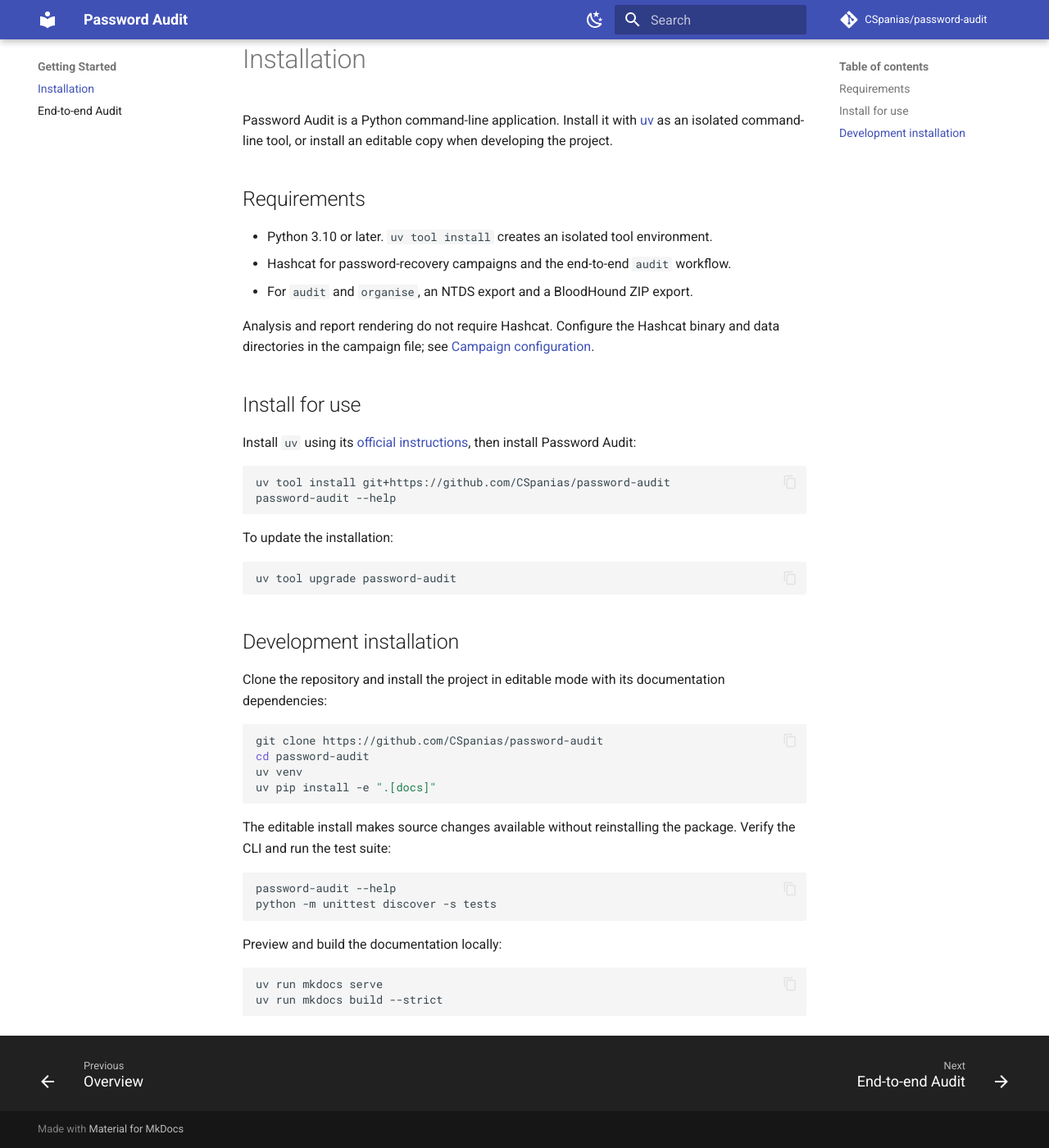
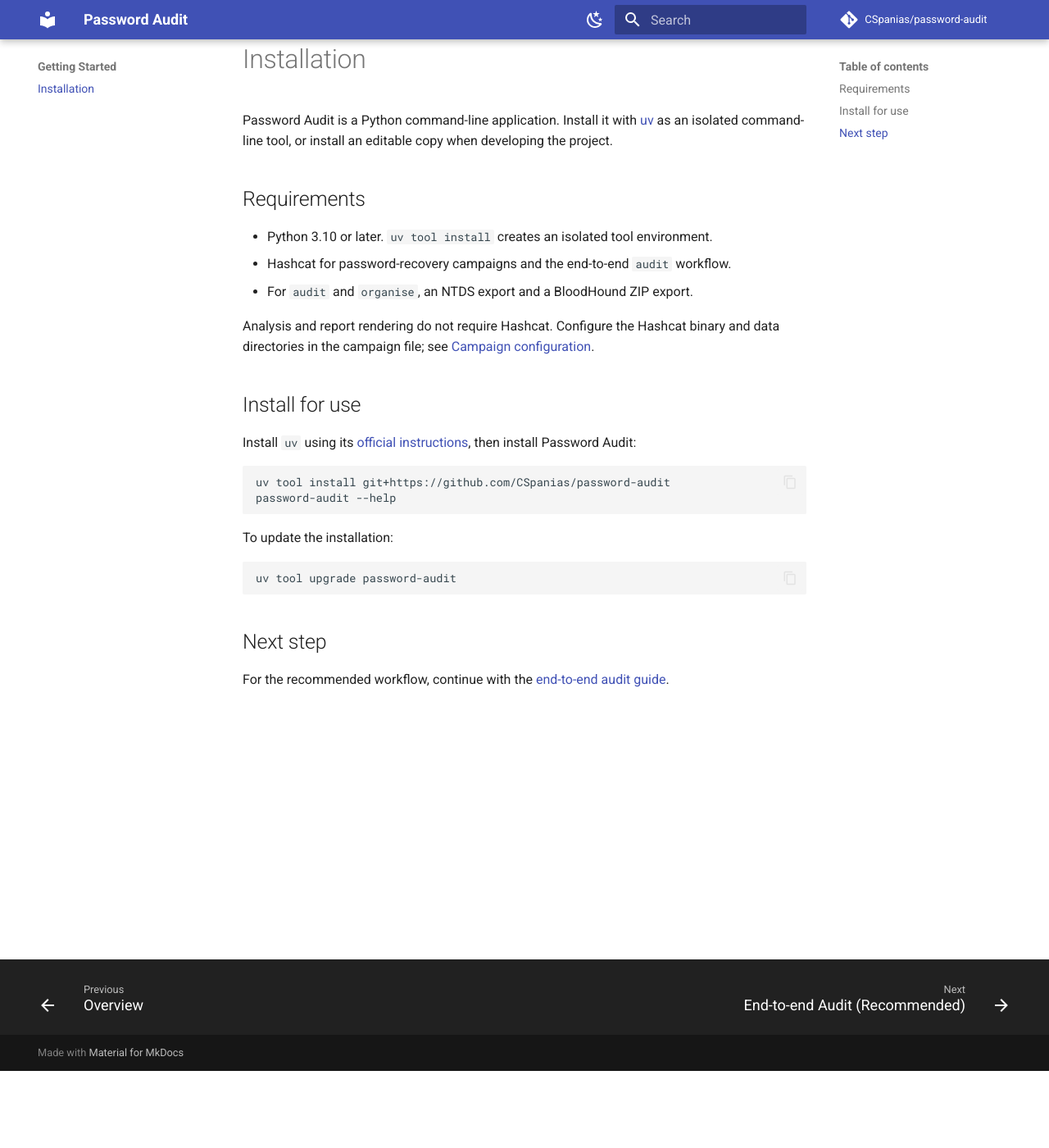
Before and after one commit to CSpanias/password-audit, an MkDocs documentation site: the page built from docs/installation.md, in a window 1280 px wide and 1400 px high, scrolled down 94 px. Shown: the whole window at 82% size. Built offline with MkDocs 1.6.1 and Material for MkDocs 9.7.7, drawn with Linux system fonts in a browser that asks for light colours; comment, search, counter and statistics services are not loaded.

Commit message:
Refactored.

````diff
--- a/docs/installation.md
+++ b/docs/installation.md
@@ -30,29 +30,7 @@ To update the installation:
 uv tool upgrade password-audit
 ```
 
-## Development installation
+## Next step
 
-Clone the repository and install the project in editable mode with its
-documentation dependencies:
-
-```bash
-git clone https://github.com/CSpanias/password-audit
-cd password-audit
-uv venv
-uv pip install -e ".[docs]"
-```
-
-The editable install makes source changes available without reinstalling the
-package. Verify the CLI and run the test suite:
-
-```bash
-password-audit --help
-python -m unittest discover -s tests
-```
-
-Preview and build the documentation locally:
-
-```bash
-uv run mkdocs serve
-uv run mkdocs build --strict
-```
+For the recommended workflow, continue with the
+[end-to-end audit guide](audit.md).
--- a/mkdocs.yml
+++ b/mkdocs.yml
@@ -47,12 +47,9 @@ nav:
   - Overview: index.md
   - Getting Started:
       - Installation: installation.md
-      - End-to-end Audit: audit.md
   - Modules:
+      - End-to-end Audit (Recommended): audit.md
       - Organise: organise.md
       - Crack: crack.md
       - Analyse: analyse.md
       - LM: lm.md
-  - Project:
-      - Development: development.md
-      - Roadmap: ideas.md
````
Also changed, not shown: docs/audit.md (+2 -2 lines), docs/development.md (deleted, +0 -88 lines), docs/ideas.md (deleted, +0 -50 lines), docs/index.md (+1 -2 lines), docs/lm.md (+15 -2 lines).
